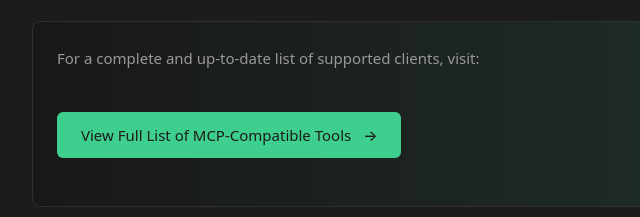
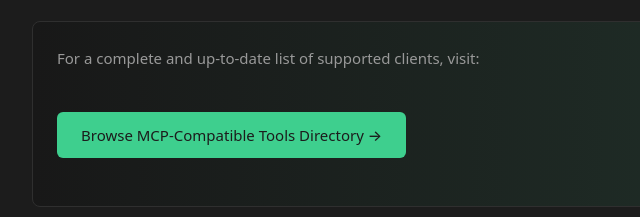
Before and after one commit to calebmwelsh/Configure-MCP, a plain HTML site: page index.html in a window 1280 px wide. Shown: the part 1021-1238 px from the top of the page, 373-1013 px from the left. Drawn offline with nearby package versions, Linux system fonts and the light colour scheme.

Commit message:
Update index.html

```diff
--- a/index.html
+++ b/index.html
@@ -79,7 +79,7 @@
 
                 <div class="info-box">
                     <p>For a complete and up-to-date list of supported clients, visit:</p>
-                    <p><a href="https://modelcontextprotocol.io/clients" target="_blank" class="button">View Full List of MCP-Compatible Tools <span class="arrow">→</span></a></p>
+                    <p><a href="https://modelcontextprotocol.io/clients" target="_blank" class="button">Browse MCP-Compatible Tools Directory →</a></p>
                 </div>
             </section>
 
```
